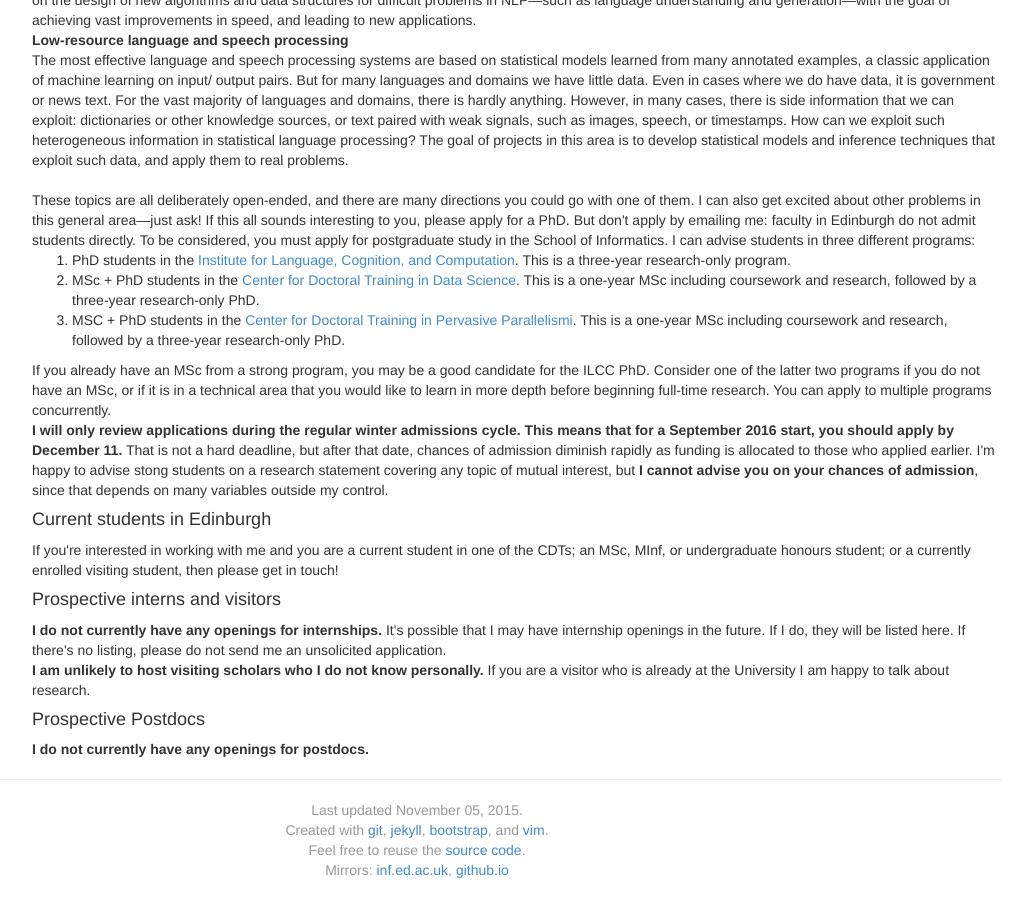
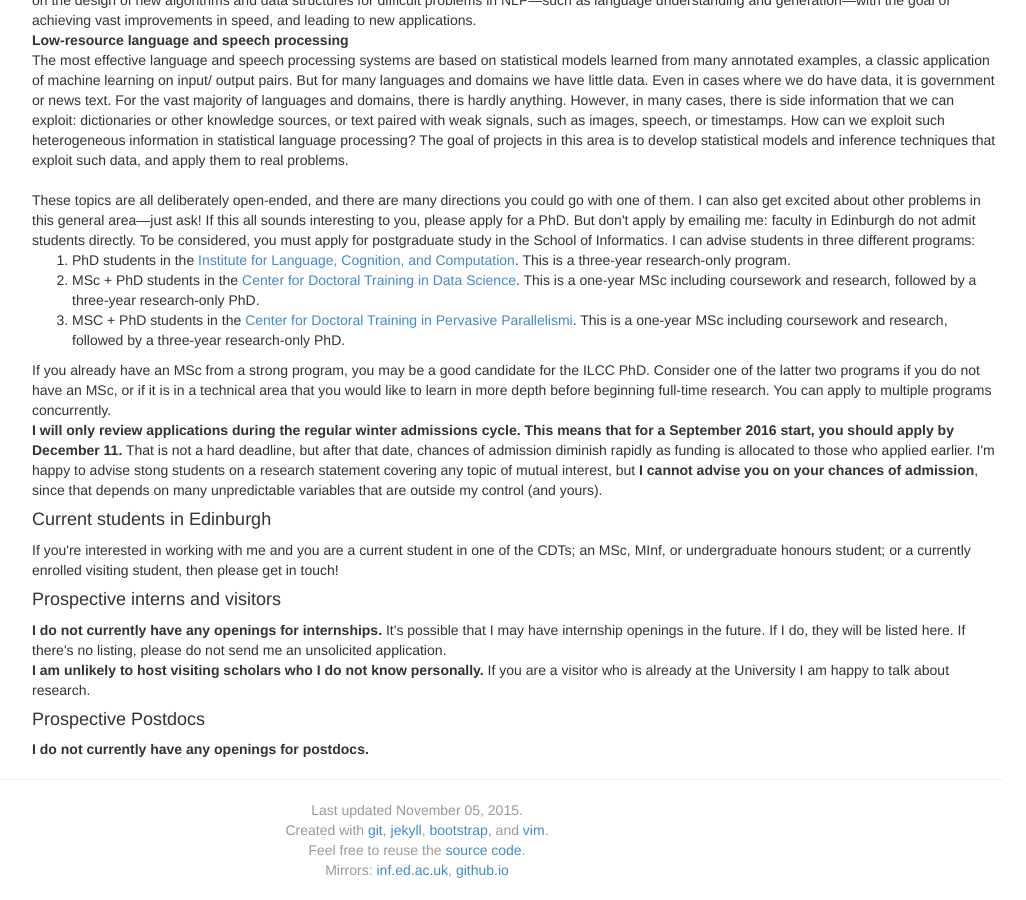
Before and after one commit to alopez/alopez.github.com, a Jekyll site: the page built from join.html, in a window 1280 px wide and 900 px high, scrolled down 760 px. Shown: the whole window, without its empty margins (223-1249 px from the left). Built offline with Jekyll 4.4.1, drawn with Linux system fonts in a browser that asks for light colours.

Commit message:
update join

```diff
--- a/join.html
+++ b/join.html
@@ -117,7 +117,7 @@ hard deadline, but after that date, chances of admission diminish rapidly as
 funding is allocated to those who applied earlier. I'm happy to advise stong
 students on a research statement covering any topic of mutual interest, but
 <b>I cannot advise you on your chances of admission</b>, since that depends on
-many variables outside my control.
+many unpredictable variables that are outside my control (and yours).
 
 <h4>Current students in Edinburgh</h4>
 
```
